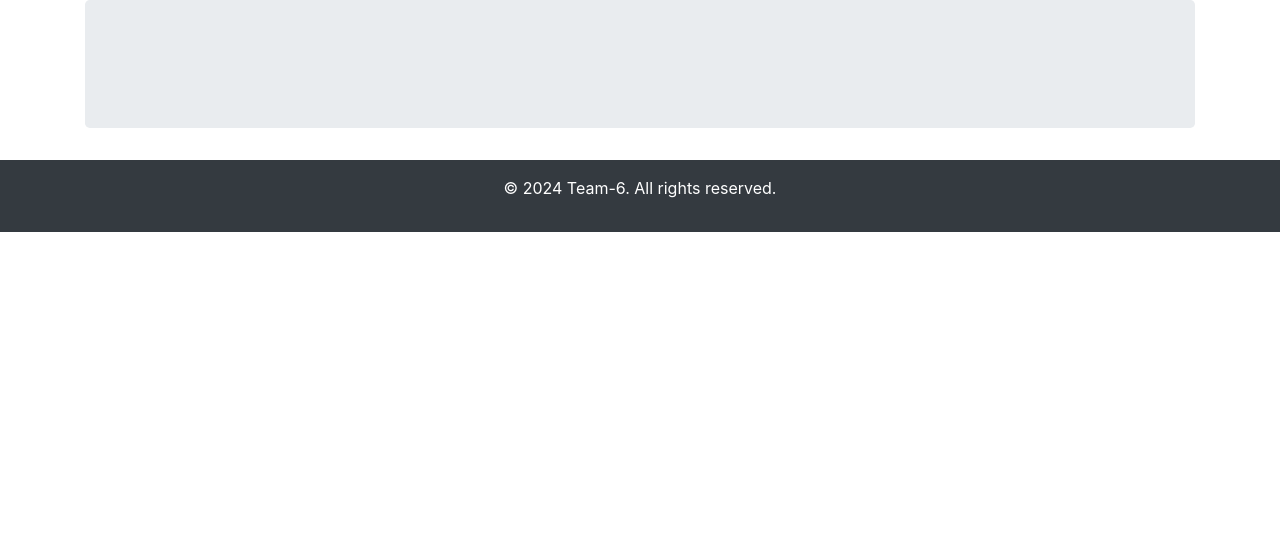
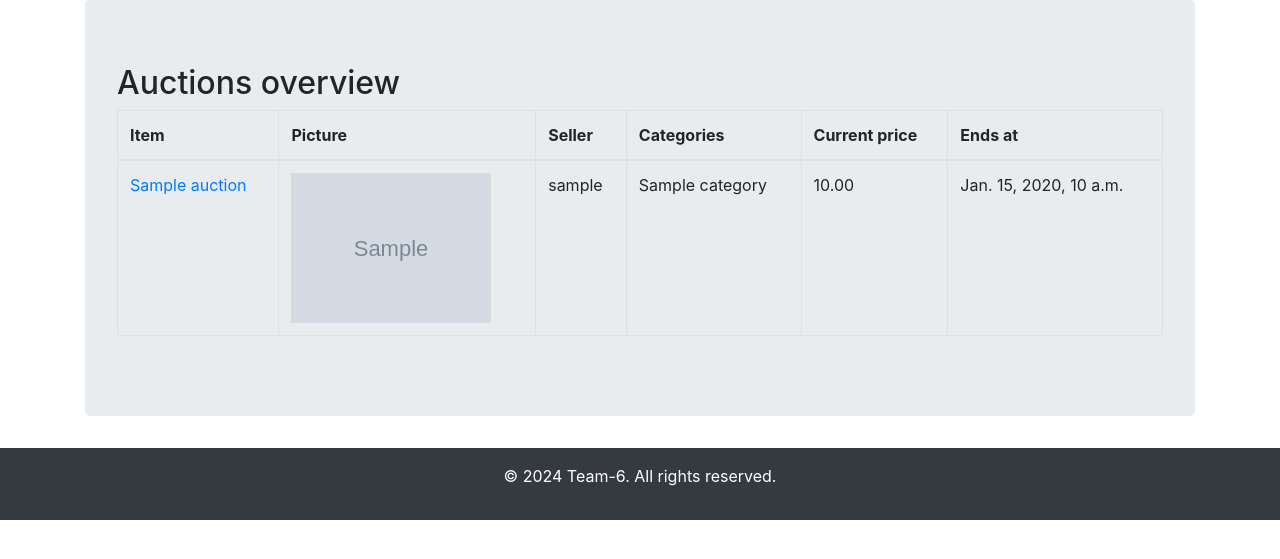
Before and after one commit to nightecz/auction_portal_final_project, a Django app: page /auctions/ in a window 1280 px wide. Shown: the part 56-615 px from the top of the page. Run offline with Django 5.2, Linux system fonts and the light colour scheme; tables that the repository leaves empty hold one stand-in row (values such as "Sample post"); grey boxes marked "Sample" are stand-in pictures; some libraries are stand-ins or nearby versions.

Commit message:
AuctionCreateForm correction - widgets template for auctions list

```diff
--- a/viewer/templates/auctions.html
+++ b/viewer/templates/auctions.html
@@ -1,9 +1,50 @@
 {% extends 'base.html' %}
 
-{% block nadpis %}
+{% block title %}
     Auctions
 {% endblock %}
 
 {% block content %}
-
+    <h2>Auctions overview</h2>
+    <table class="table table-bordered">
+        <thead>
+        <tr>
+            <th>Item</th>
+            <th>Picture</th>
+            <th>Seller</th>
+            <th>Categories</th>
+            <th>Current price</th>
+            <th>Ends at</th>
+        </tr>
+        </thead>
+        <tbody>
+        {% for auction in object_list %}
+        <tr>
+            <td>
+                <a href="{% url 'Auction_detail' auction.id %}">{{ auction.name }}</a>
+            </td>
+            <td>
+                {% with auction.images.first as image %}
+                    {% if image %}
+                        <img src="{{ image.image.url }}" alt="Auction Image" width="200px">
+                    {% else %}
+                        No image available
+                    {% endif %}
+                {% endwith %}
+            </td>
+            <td>{{ auction.seller.user.username }}</td>
+            <td>
+                {% for category in auction.categories.all %}
+                    {{ category.name }}{% if not forloop.last %}, {% endif %}
+                {% endfor %}
+            </td>
+            <td>{{ auction.current_price }}</td>
+            <td>{{ auction.end_time }}</td>
+        </tr>
+        {% endfor %}
+        </tbody>
+    </table>
+    {% if not object_list %}
+        <p>No auctions yet.</p>
+    {% endif %}
 {% endblock %}
```
Also changed, not shown: viewer/forms.py (+7 -1 lines).
